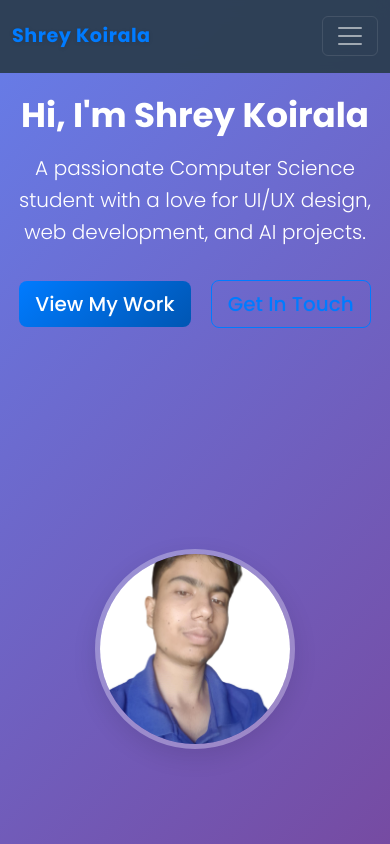
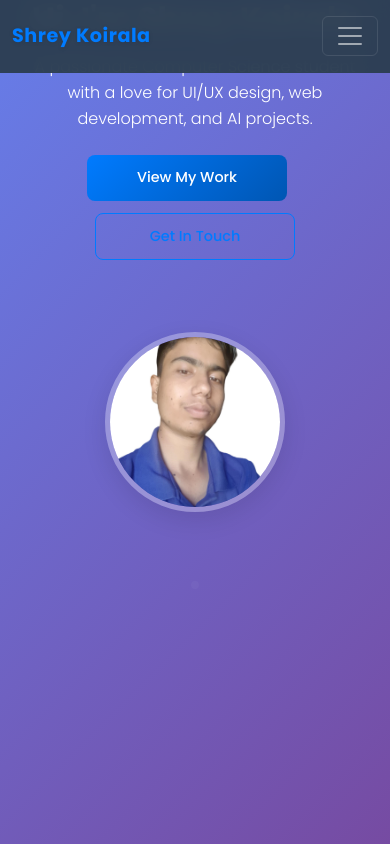
Before and after one commit to shrey106/personal-website, a plain HTML site: page index.html in a window 390 px wide. Shown: the top 844 px of the page. Drawn offline with nearby package versions, Linux system fonts and the light colour scheme.

Commit message:
phone responsivness impd for home

```diff
--- a/styles.css
+++ b/styles.css
@@ -135,6 +135,9 @@ html {
     color: white;
     position: relative;
     overflow: hidden;
+    min-height: 100vh;
+    display: flex;
+    align-items: center;
 }
 
 .hero-section::before {
@@ -168,6 +171,9 @@ html {
 
 .hero-buttons {
     margin-top: 2rem;
+    display: flex;
+    gap: 1rem;
+    flex-wrap: wrap;
 }
 
 .btn {
@@ -464,16 +470,62 @@ html {
 
 /* Responsive Design */
 @media (max-width: 768px) {
-    .hero-profile {
-        width: 250px;
-        height: 250px;
-        margin-top: 2rem;
+    /* Hero Section Mobile Layout */
+    .hero-section .row {
+        flex-direction: column;
+        text-align: center;
+    }
+
+    .hero-section .col-lg-6:first-child {
+        order: 1;
+        margin-bottom: 2rem;
+    }
+
+    .hero-section .col-lg-6:last-child {
+        order: 2;
     }
 
     .hero-content {
         text-align: center;
+        padding: 0 1rem;
     }
 
+    .hero-content h1 {
+        font-size: 2.5rem;
+        margin-bottom: 1.5rem;
+    }
+
+    .hero-content .lead {
+        font-size: 1.1rem;
+        margin-bottom: 2rem;
+        line-height: 1.6;
+    }
+
+    .hero-buttons {
+        margin-top: 2rem;
+        margin-bottom: 3rem;
+        display: flex;
+        flex-direction: column;
+        gap: 1rem;
+        align-items: center;
+    }
+
+    .hero-buttons .btn {
+        width: 100%;
+        max-width: 250px;
+    }
+
+    .hero-image {
+        margin-top: 1rem;
+    }
+
+    .hero-profile {
+        width: 220px;
+        height: 220px;
+        margin: 0 auto;
+    }
+
+    /* Other mobile adjustments */
     .about-card {
         margin-top: 2rem;
     }
@@ -514,9 +566,36 @@ html {
 }
 
 @media (max-width: 576px) {
+    /* Extra small screens */
+    .hero-content h1 {
+        font-size: 2rem;
+        margin-bottom: 1rem;
+    }
+
+    .hero-content .lead {
+        font-size: 1rem;
+        margin-bottom: 1.5rem;
+    }
+
+    .hero-buttons {
+        margin-top: 1.5rem;
+        margin-bottom: 2rem;
+        gap: 0.75rem;
+    }
+
+    .hero-buttons .btn {
+        max-width: 200px;
+        font-size: 0.9rem;
+        padding: 0.75rem 1rem;
+    }
+
     .hero-profile {
-        width: 200px;
-        height: 200px;
+        width: 180px;
+        height: 180px;
+    }
+
+    .hero-image {
+        margin-top: 0.5rem;
     }
 
     .section-title {
```
